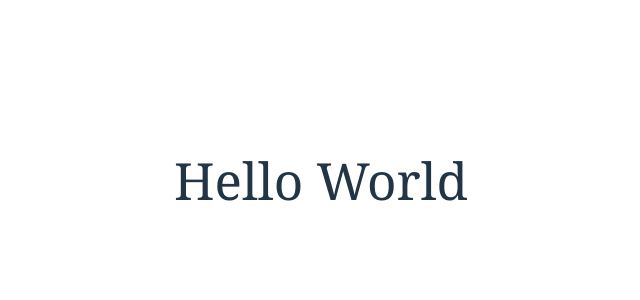
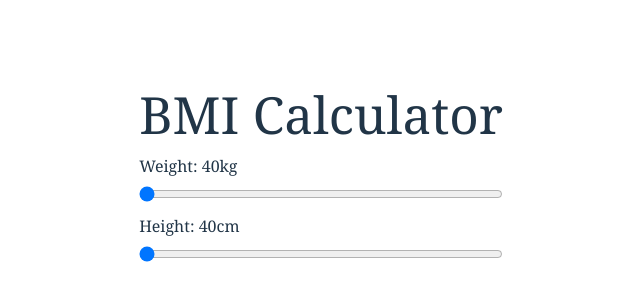
Before and after one commit to dipeshshresthaofficial/react-projects, a React (Vite) app in the folder lucid_bmi_calculator/: page / in a window 1280 px wide. Shown: the part 220-520 px from the top of the page, without its empty margins (319-959 px from the left). Built offline with nearby package versions, Linux system fonts and the light colour scheme.

Commit message:
added Slider component

```diff
--- a/lucid_bmi_calculator/src/App.jsx
+++ b/lucid_bmi_calculator/src/App.jsx
@@ -1,11 +1,36 @@
 import { useState } from 'react'
 import './App.css'
+import Slider from './components/Slider'
 
 function App() {
 
+  const [weight, setWeight] = useState(0);
+  const [height, setHeight] = useState(0);
+
+  function handleSliderChange(value, title){
+    console.log(value +" " + title);
+    if(title == "Weight") setWeight(value);
+    else if (title == "Height") setHeight(value);
+  }
+
   return (
     <>
-      <h1>Hello World</h1>
+      <h1>BMI Calculator</h1>
+      <div>
+        <Slider
+          sliderTitle='Weight'
+          sliderValue='40'
+          sliderSuffix='kg'
+          handleSliderChange = {handleSliderChange}
+          />
+        <Slider
+          sliderTitle='Height'
+          sliderValue='40'
+          sliderSuffix='cm'
+          max='250'
+          handleSliderChange = {handleSliderChange}
+          />
+      </div>
     </>
   )
 }
--- /dev/null
+++ b/lucid_bmi_calculator/src/components/Slider.jsx
@@ -0,0 +1,19 @@
+import React from 'react'
+
+function Slider({sliderTitle, sliderValue = '40', sliderSuffix, min='40', max='200', step='1', handleSliderChange}) {
+  return (
+    <div className='my-3 flex flex-col gap-2'>
+        <label className='text-start'>{sliderTitle+": "+sliderValue + sliderSuffix}</label>
+        <input
+            type="range"
+            defaultValue={sliderValue}
+            min={min}
+            max={max}
+            step={step}
+            onChange={ e => handleSliderChange(e.target.value, sliderTitle)}
+            />
+    </div>
+  )
+}
+
+export default Slider
```
